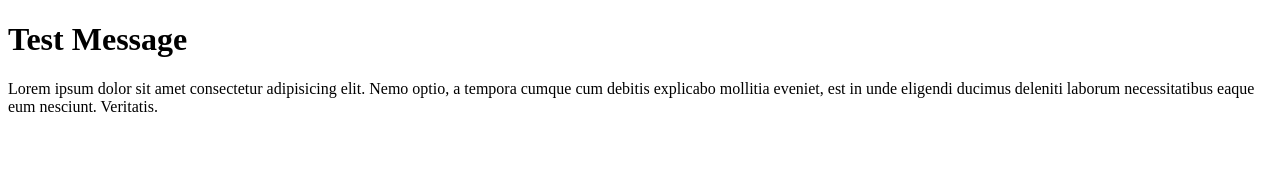
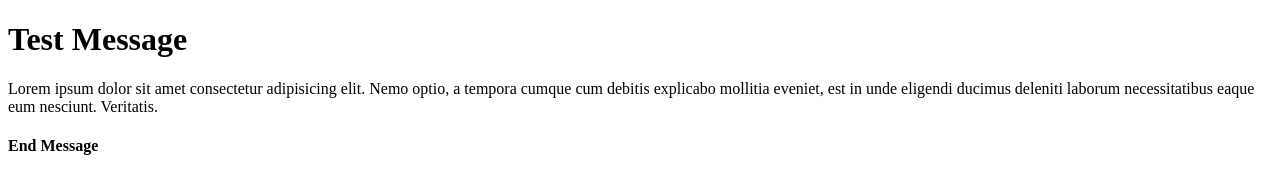
Before and after one commit to Sourav-0007/test_code, a plain HTML site: page index.html in a window 1280 px wide. Drawn offline with Linux system fonts and the light colour scheme.

Commit message:
new line added

```diff
--- a/index.html
+++ b/index.html
@@ -9,6 +9,6 @@
 
     <h1>Test Message</h1>
     <p>Lorem ipsum dolor sit amet consectetur adipisicing elit. Nemo optio, a tempora cumque cum debitis explicabo mollitia eveniet, est in unde eligendi ducimus deleniti laborum necessitatibus eaque eum nesciunt. Veritatis.</p>
-
+    <h4>End Message</h4>
 </body>
 </html>
```
